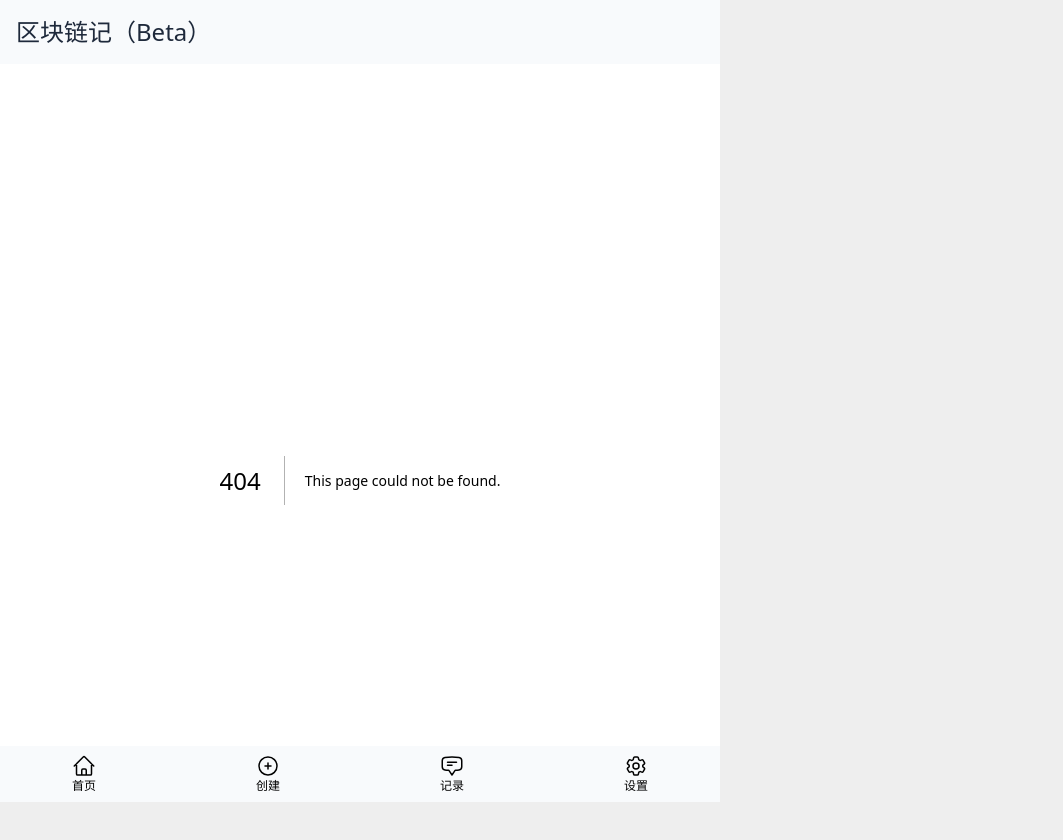
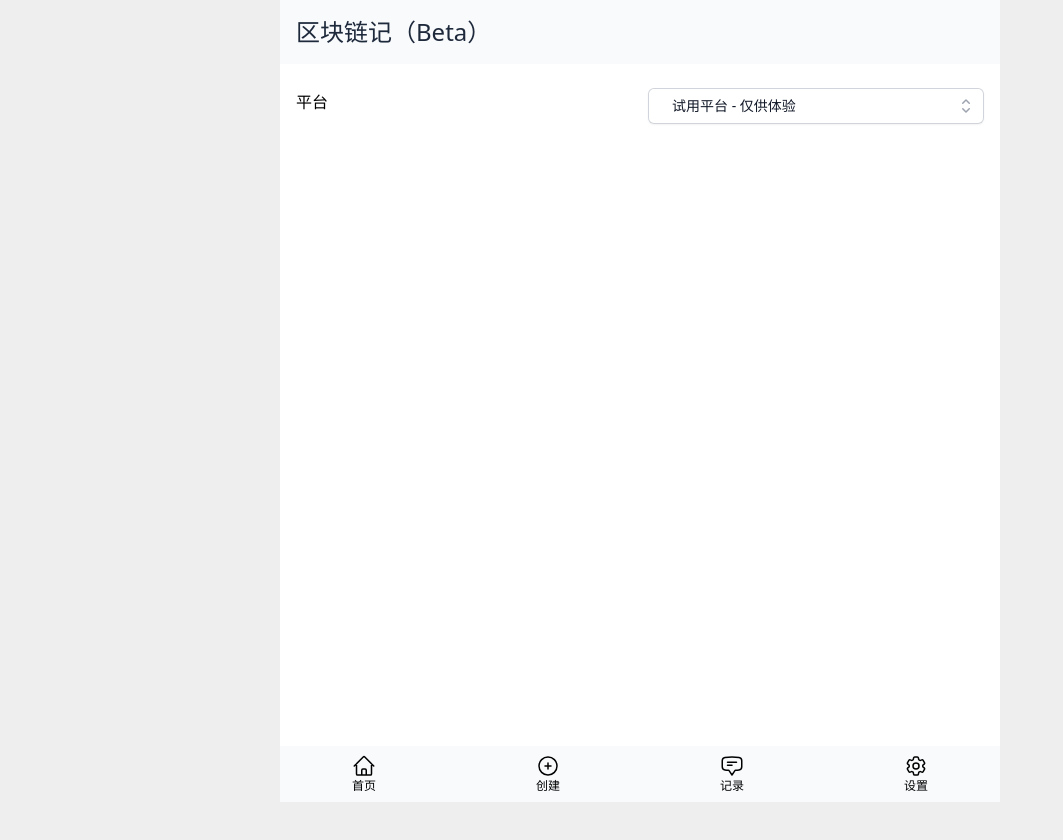
Before and after one commit to 0x74616e67/recordonchain-interface, a Next.js app: page /setting/Chain in a window 1280 px wide. Before the commit this address had no page. Shown: the top 840 px of the page, without its empty margins (0-1063 px from the left). After the commit the page ends 802 px from the top, so only its background shows below. Built offline with nearby package versions, Linux system fonts and the light colour scheme.

Commit message:
add chain persistent to setting

```diff
--- a/src/components/Select/index.js
+++ b/src/components/Select/index.js
@@ -10,6 +10,7 @@ export default function Select({
   options = [],
   value = options?.[0],
   onChange = () => {},
+  optionContainerClassName = "",
 }) {
   return (
     <Listbox value={value} onChange={onChange}>
@@ -26,7 +27,7 @@ export default function Select({
 
         <ListboxOptions
           transition
-          className="absolute z-10 mt-1 max-h-56 w-full overflow-auto rounded-md bg-white py-1 text-base shadow-lg ring-1 ring-black ring-opacity-5 focus:outline-none data-[closed]:data-[leave]:opacity-0 data-[leave]:transition data-[leave]:duration-100 data-[leave]:ease-in text-sm"
+          className={`absolute z-10 mt-1 max-h-56 min-w-full overflow-auto rounded-md bg-white py-1 text-base shadow-lg ring-1 ring-black ring-opacity-5 focus:outline-none data-[closed]:data-[leave]:opacity-0 data-[leave]:transition data-[leave]:duration-100 data-[leave]:ease-in text-sm ${optionContainerClassName}`}
         >
           {options.map((option) => (
             <ListboxOption
--- a/src/locales/en.js
+++ b/src/locales/en.js
@@ -108,5 +108,6 @@ export default {
     },
     title: "Setting",
     locale: "Language",
+    chain: "Platform",
   },
 };
--- a/src/locales/zh.js
+++ b/src/locales/zh.js
@@ -108,5 +108,6 @@ export default {
     },
     title: "设置",
     locale: "语言",
+    chain: "平台",
   },
 };
--- a/src/pages/_app.js
+++ b/src/pages/_app.js
@@ -1,7 +1,7 @@
 import Head from "next/head";
 import { useEffect } from "react";
 import { IntlProvider } from "use-intl";
-import { useLocaleStore } from "@/utils/store";
+import { useLocaleStore, useChainStore } from "@/utils/store";
 import Layout from "@/components/Layout";
 import "@/styles/globals.css";
 import Script from "next/script";
@@ -20,14 +20,28 @@ export default function App({ Component, pageProps }) {
     setLocale: state.setLocale,
   }));
 
+  const chainStore = useChainStore((state) => ({
+    chain: state.chain,
+    setChain: state.setChain,
+  }));
+
   useEffect(() => {
+    // 加载 localstorage 中的配置
+
     const locale =
       localeStore.locale ||
       localStorage.getItem("locale") ||
       process.env.NEXT_PUBLIC_LOCALE;
 
     localeStore.setLocale(locale);
-  }, [localeStore.locale]);
+
+    const chain =
+      chainStore.chain ||
+      localStorage.getItem("chain") ||
+      process.env.NEXT_PUBLIC_CHAIN;
+
+    chainStore.setChain(chain);
+  }, [localeStore.locale, chainStore.chain]);
 
   return localeStore.locale ? (
     <IntlProvider
--- a/src/pages/record/index.js
+++ b/src/pages/record/index.js
@@ -2,13 +2,16 @@ import { useRouter } from "next/router";
 import { useState, useCallback, useEffect } from "react";
 import { send, MAX_CHARACTER_LENGTH } from "@/utils";
 import { isFreeTrailChain } from "@/utils/blockchain";
-import { useTxStore } from "@/utils/store";
+import { useTxStore, useChainStore } from "@/utils/store";
 import Spin from "@/components/Spin";
 import { useTranslations } from "use-intl";
 import Head from "next/head";
 
 export default function Create() {
   const txStore = useTxStore((state) => ({ tx: state.tx, add: state.add }));
+  const chainStore = useChainStore((state) => ({
+    chain: state.chain,
+  }));
   const router = useRouter();
   const t = useTranslations("Record");
 
@@ -18,7 +21,7 @@ export default function Create() {
   const [code, setCode] = useState("");
   const [errorCodeKey, setErrorCodeKey] = useState("");
 
-  const [chain, setChain] = useState("confluxevmtestnet");
+  const [chain, setChain] = useState(chainStore.chain);
   const [loading, setLoading] = useState(false);
 
   useEffect(() => {
--- /dev/null
+++ b/src/pages/setting/Chain.js
@@ -0,0 +1,59 @@
+import { memo, useEffect, useMemo, useState } from "react";
+import { useTranslations } from "use-intl";
+import { useChainStore } from "@/utils/store";
+import Select from "@/components/Select";
+
+function Chain({}) {
+  const t = useTranslations();
+  const chainStore = useChainStore((state) => ({
+    chain: state.chain,
+    setChain: state.setChain,
+  }));
+
+  const options = [
+    {
+      value: "conflux",
+      label: t("Record.chain.conflux"),
+    },
+    {
+      value: "ethereum",
+      label: t("Record.chain.ethereum"),
+    },
+    {
+      value: "confluxevmtestnet",
+      label: t("Record.chain.freetrail"),
+    },
+  ];
+
+  const [value, setValue] = useState(
+    options.find((o) => o.value === chainStore.chain)
+  );
+
+  const handleChange = (option) => {
+    setValue(option);
+    chainStore.setChain(option.value);
+  };
+
+  useEffect(() => {
+    setValue(options.find((o) => o.value === chainStore.chain));
+  }, [t]);
+
+  return (
+    <div>
+      <div className="grid grid-cols-2 gap-4 flex items-center">
+        {/* <Label className="block text-sm font-medium leading-6 text-gray-900">
+          {t("title")}
+        </Label> */}
+        <label>{t("Setting.chain")}</label>
+        <Select
+          options={options}
+          value={value}
+          onChange={handleChange}
+          optionContainerClassName="right-0"
+        ></Select>
+      </div>
+    </div>
+  );
+}
+
+export default memo(Chain);
--- a/src/pages/setting/index.js
+++ b/src/pages/setting/index.js
@@ -1,11 +1,11 @@
-import { memo, useState } from "react";
+import { memo } from "react";
 import { useTranslations } from "use-intl";
 import Head from "next/head";
 import Locale from "./Locale";
+import Chain from "./Chain";
 
 function Setting({}) {
   const t = useTranslations("Setting");
-  const [loading, setLoading] = useState(false);
 
   return (
     <>
@@ -13,6 +13,7 @@ function Setting({}) {
         <title>{t("meta.title")}</title>
       </Head>
       <Locale></Locale>
+      <Chain></Chain>
     </>
   );
 }
--- a/src/utils/store.js
+++ b/src/utils/store.js
@@ -16,3 +16,14 @@ export const useLocaleStore = create((set) => ({
     });
   },
 }));
+
+export const useChainStore = create((set) => ({
+  setChain: async (chain) => {
+    localStorage.setItem("chain", chain);
+    document.cookie = `chain=${chain};max-age=Infinity;expires=Fri, 31 Dec 9999 23:59:59 GMT;`;
+
+    set(() => {
+      return { chain };
+    });
+  },
+}));
```
Also changed, not shown: 1 other file (tests, documents, lock files or other folders).
